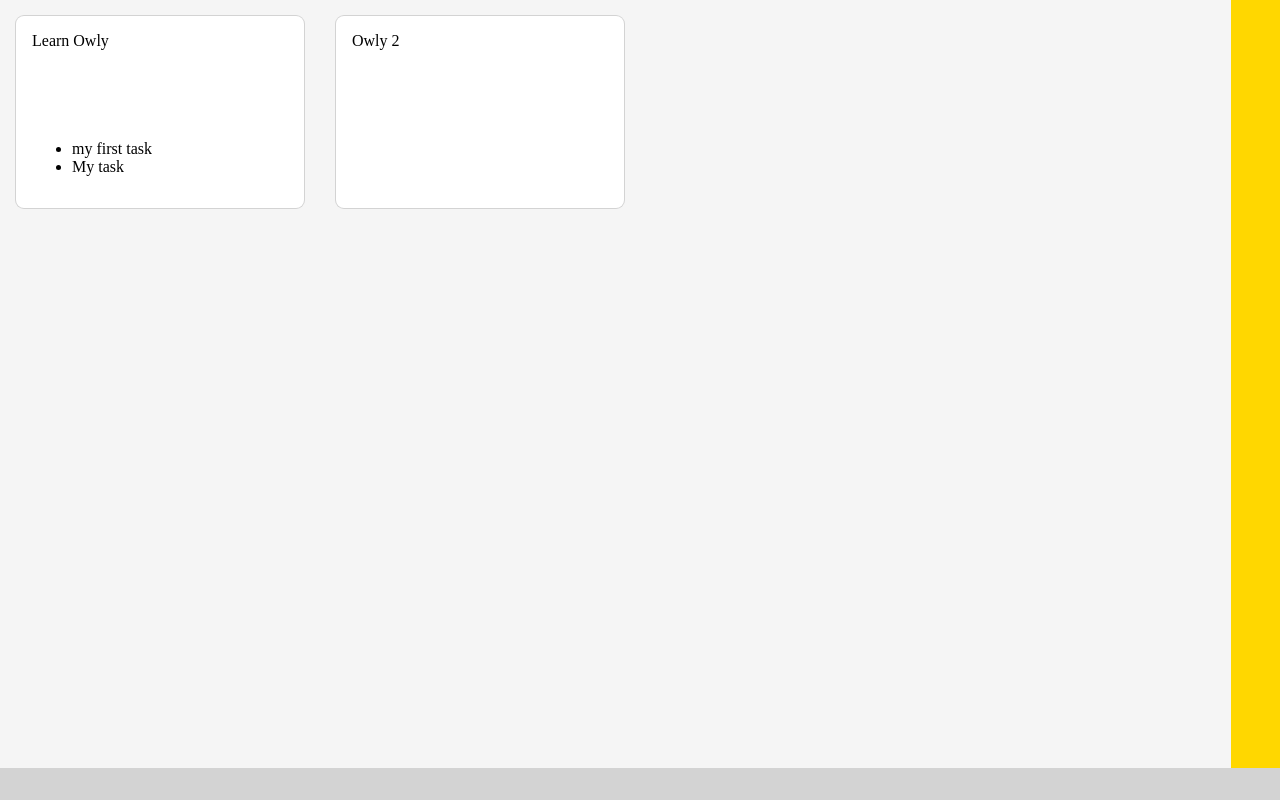
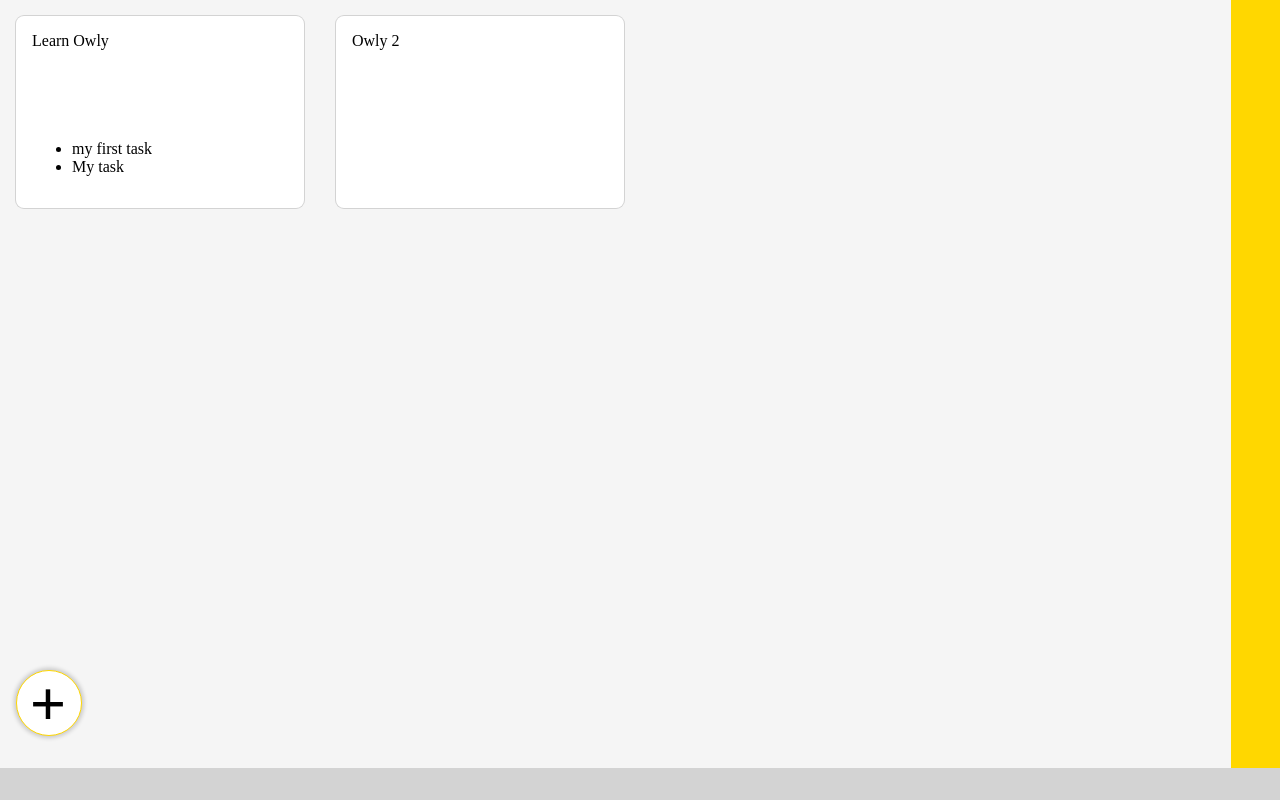
Before and after one commit to Raaynbo/owly, a website built with webpack: page src/template.html in a window 1280 px wide. Built offline with nearby package versions, Linux system fonts and the light colour scheme.

Commit message:
feat - template: created an action button for future object creation

```diff
--- a/src/css/style.css
+++ b/src/css/style.css
@@ -119,3 +119,24 @@ body {
 	display: flex;
 	flex-direction: column;
 }
+
+.action_button {
+	position: absolute;
+	bottom: 4rem;
+	left: 1rem;
+	border-radius: 50%;
+	border: 0.1rem solid gold;
+	background-color: white;
+	box-shadow: #00000030 0 0 4px 2px;
+	width: 4rem;
+	height: 4rem;
+	font-size: 4rem;
+}
+
+.action_button_content {
+	box-sizing: content-box;
+	margin-top: -0.25rem;
+	padding-left: 20%;
+	padding-bottom: 20%;
+	font-weight: 800;
+}
--- a/src/template.html
+++ b/src/template.html
@@ -12,6 +12,9 @@
 
 <body>
 	<div class="app"></div>
+	<div class="action_button">
+		<div class="action_button_content">+</div>
+	</div>
 </body>
 
 </html>
```
